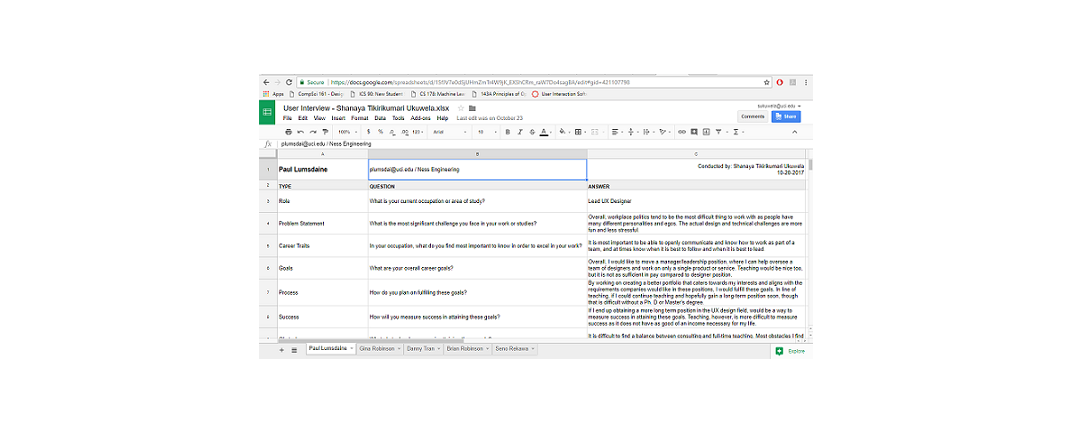
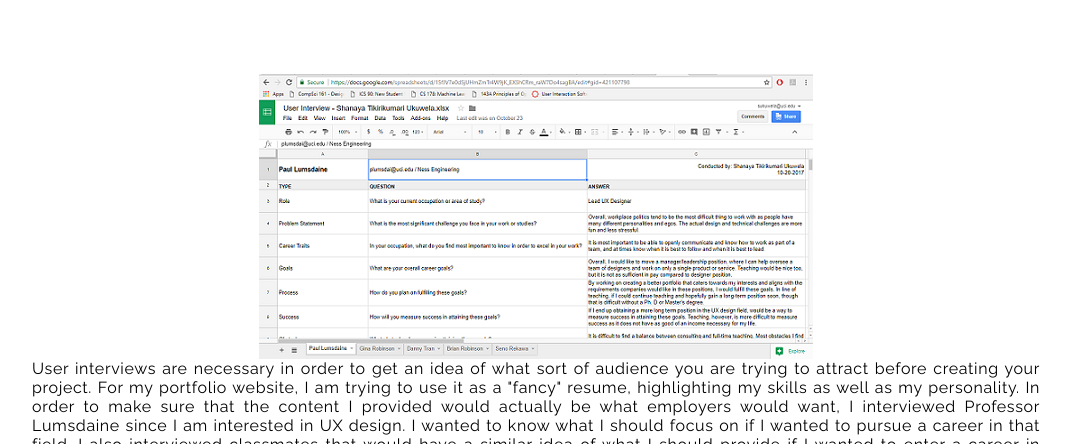
Before and after one commit to sukuwela/sukuwela.github.io, a plain HTML site: page summary.html in a window 1280 px wide. Shown: the part 158-602 px from the top of the page, without its empty margins (104-1175 px from the left). Drawn offline with nearby package versions, Linux system fonts and the light colour scheme; a web font is replaced by a local one.

Commit message:
Update summary.html

```diff
--- a/summary.html
+++ b/summary.html
@@ -15,7 +15,14 @@
 			  <h2 class="text-center">User Interviews</h2>
         <img src="img/user_interviews.png" alt="User Interviews"/>
 		  </header>
-		  <article>
+		  <article>User interviews are necessary in order to get an idea of what sort of audience you are trying to attract
+			  before creating your project. For my portfolio website, I am trying to use it as a "fancy" resume, highlighting
+			  my skills as well as my personality. In order to make sure that the content I provided would actually be what
+			  employers would want, I interviewed Professor Lumsdaine since I am interested in UX design. I wanted to know
+			  what I should focus on if I wanted to pursue a career in that field. I also interviewed classmates that would
+			  have a similar idea of what I should provide if I wanted to enter a career in Computer Science. Lastly, I also
+			  interviewed people unfamiliar with computer science, in case there would be, for example, a CEO unfamiliar with
+			  Computer Science that was in search for a freelance designer or programmer.
 		  </article>
 	  </section>
   <section id="Competitor Analysis">
```
